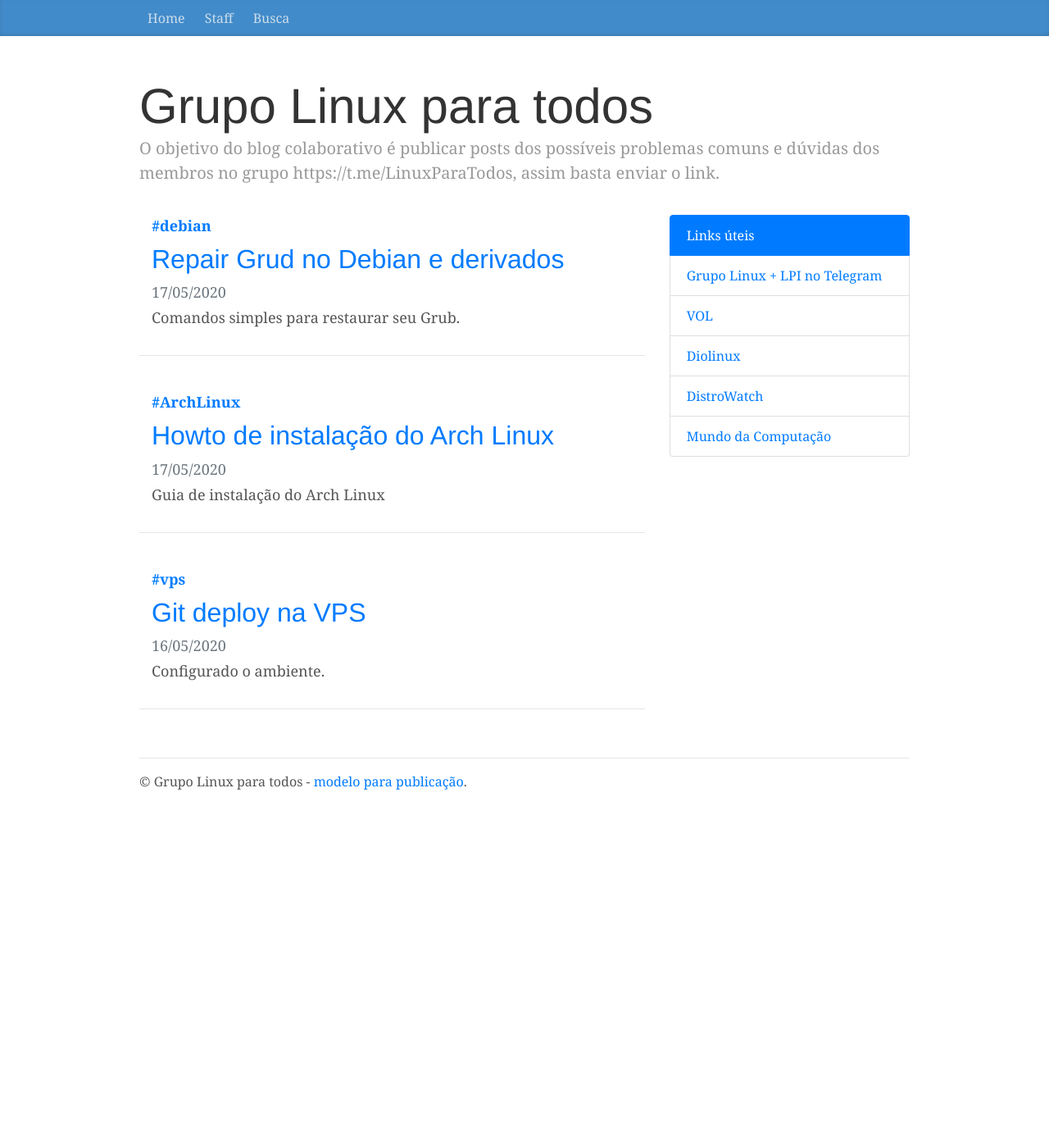
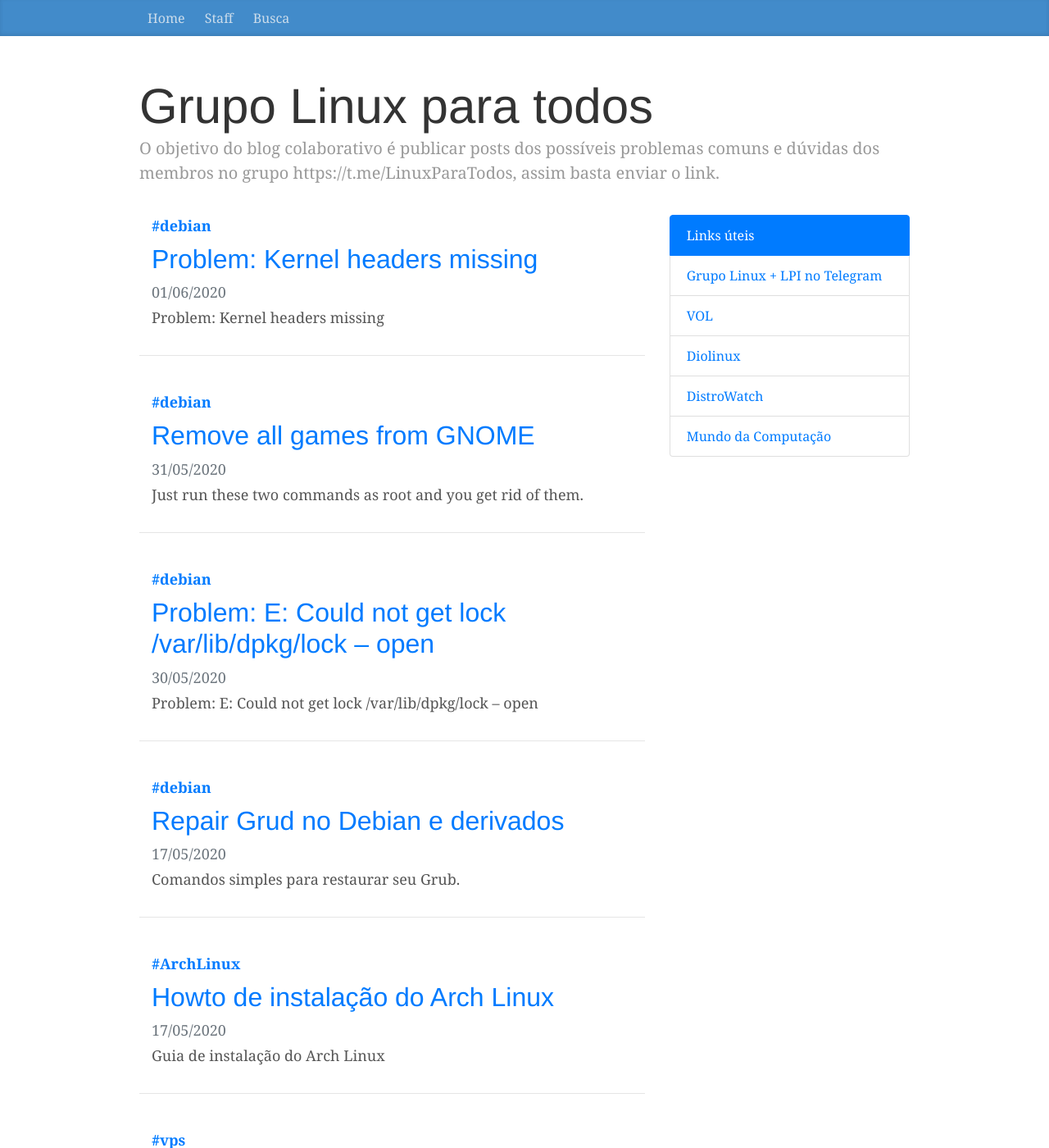
Before and after one commit to GrupoLinux/grupolinux.github.io, a Jekyll site: the page built from index.html, in a window 1280 px wide and 1400 px high. Shown: the whole window at 82% size. Built offline with Jekyll 4.4.1, drawn with Linux system fonts in a browser that asks for light colours.

Commit message:
new posts
Signed-off-by: Henry Jr <hmjsite@gmail.com>

````diff
--- /dev/null
+++ b/_posts/2020-05-30-Problem-E-Could-not-get-lock-varlibdpkglock--open.md
@@ -0,0 +1,23 @@
+---
+layout: post
+titulo: "Problem: E: Could not get lock /var/lib/dpkg/lock – open"
+author: henryjr
+data: 30/05/2020
+image: default.jpg
+tag: debian
+resumo: "Problem: E: Could not get lock /var/lib/dpkg/lock – open"
+---
+E: Unable to lock the administration directory (/var/lib/dpkg/), is another process using it?
+Solution
+
+Check that you don’t have any other software open, that can install packages, like Synaptic.
+
+If not, run these:
+
+```
+sudo rm /var/lib/apt/lists/lock
+sudo rm /var/cache/apt/archives/lock
+sudo rm /var/lib/dpkg/lock
+```
+
+That should fix it.
--- /dev/null
+++ b/_posts/2020-05-31-Remove-all-games-from-GNOME.md
@@ -0,0 +1,18 @@
+---
+layout: post
+titulo: "Remove all games from GNOME"
+author: henryjr
+data: 31/05/2020
+image: default.jpg
+tag: debian
+resumo: "Just run these two commands as root and you get rid of them."
+---
+(I’m just using sudo, if you don’t have sudo, just type su on terminal)
+
+```
+sudo apt-get purge gnome-2048 aisleriot atomix gnome-chess five-or-more hitori iagno gnome-klotski lightsoff gnome-mahjongg gnome-mines gnome-nibbles quadrapassel four-in-a-row gnome-robots gnome-sudoku swell-foop tali gnome-taquin gnome-tetravex
+
+sudo apt-get autoremove
+```
+
+That should fix it.
--- /dev/null
+++ b/_posts/2020-06-01-Problem-Kernel-headers-missing.md
@@ -0,0 +1,18 @@
+---
+layout: post
+titulo: "Problem: Kernel headers missing"
+author: henryjr
+data: 31/05/2020
+image: default.jpg
+tag: debian
+resumo: "Problem: Kernel headers missing"
+---
+Solution
+Check that your system is up to date and sources.list is fine.
+
+```
+sudo apt-get update && sudo apt-get upgrade
+sudo apt-get install linux-headers-$(uname -r)
+```
+
+That should fix it.
--- a/search.html
+++ b/search.html
@@ -3,8 +3,8 @@ layout: default
 pagetitle: Search
 ---
 <script src="/assets/js/search.js"></script>
+<script src="/assets/js/utils.js"></script>
 <script src="/assets/js/results.js"></script>
-<script src="/assets/js/utils.js"></script>
 
 <div class="blog-header">
     <h3 class="blog-title">Busca</h3>
````
Also changed, not shown: _posts/2020-05--31-Remove-libreoffice-from-Debian.md (added, +19 -0 lines), assets/images/post/default.jpg (added).
